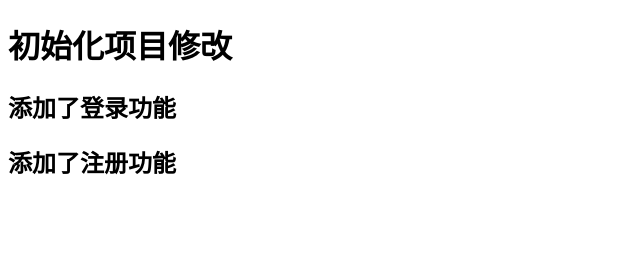
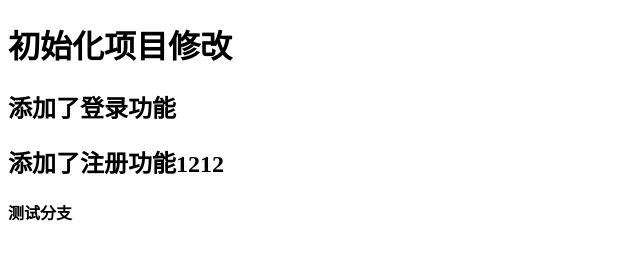
Before and after one commit to Warehouse-Model/text, a plain HTML site: page index.html in a window 1280 px wide. Shown: the whole page, without its empty margins (0-640 px from the left). Drawn offline with Linux system fonts and the light colour scheme.

Commit message:
测试分支

```diff
--- a/index.html
+++ b/index.html
@@ -9,6 +9,7 @@
 <body>
     <h1>初始化项目修改</h1>
     <h2>添加了登录功能</h2>
-    <h2>添加了注册功能</h2>
+    <h2>添加了注册功能1212</h2>
+    <h4>测试分支</h4>
 </body>
 </html>
```
